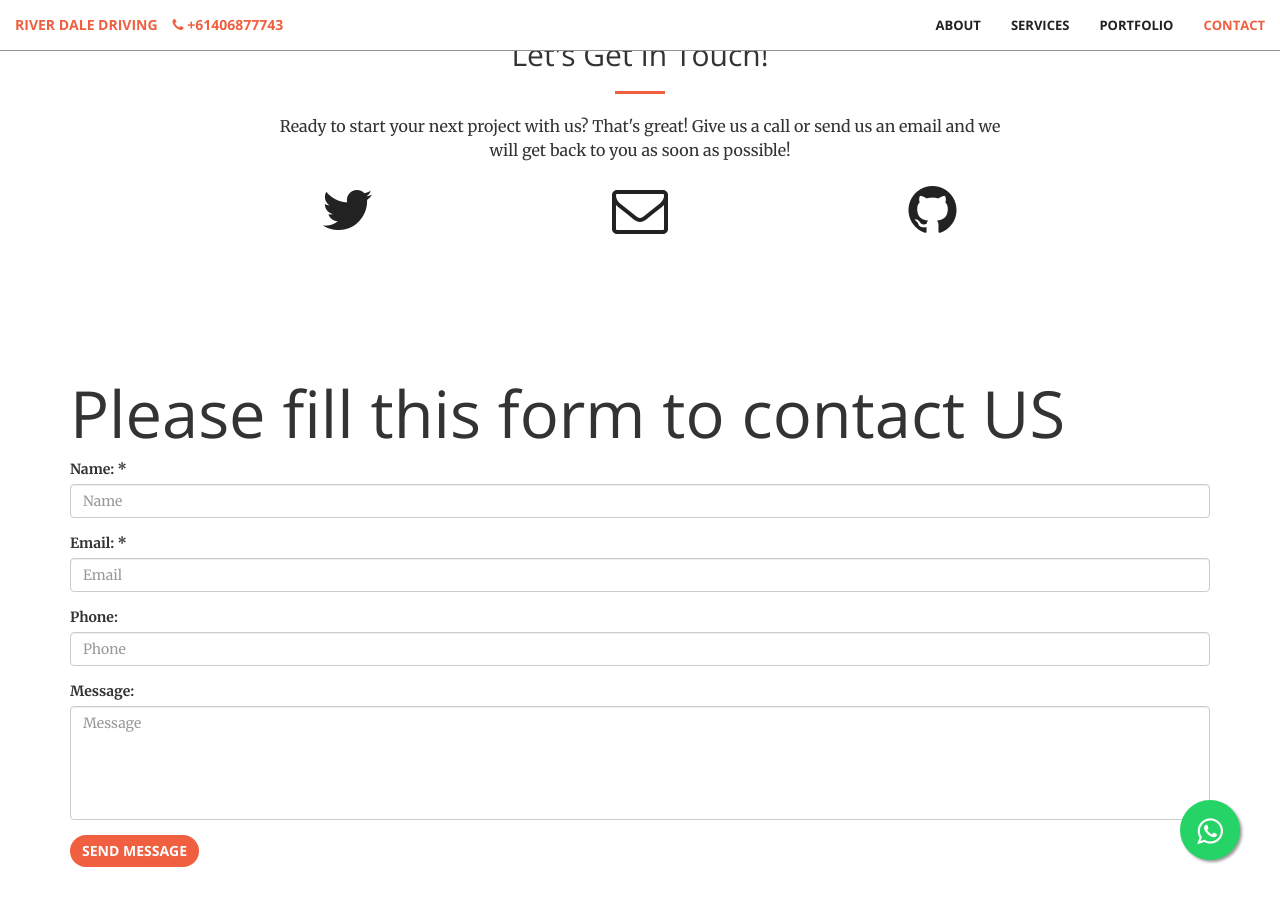
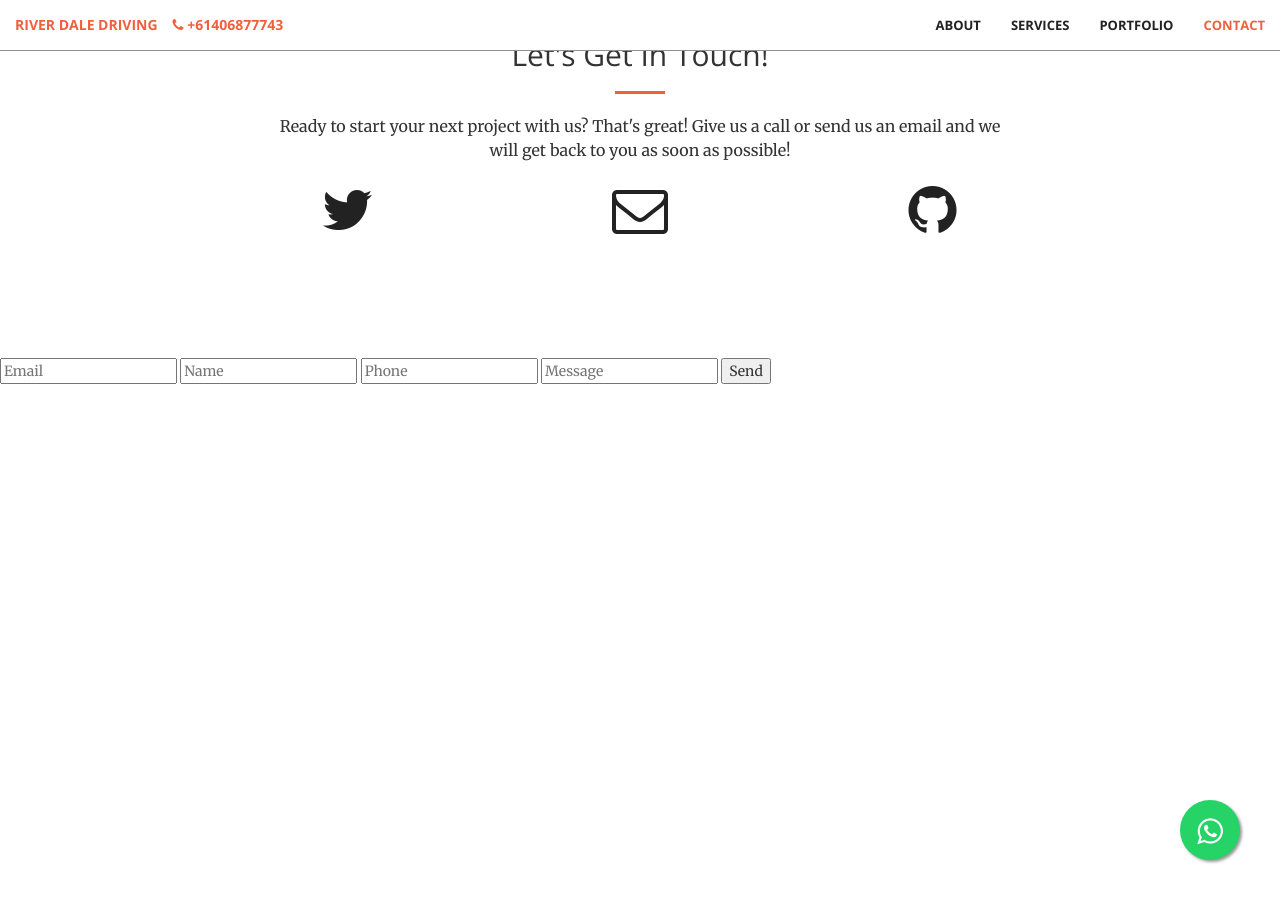
Before and after one commit to Riwajchalise/riverdale-driving, a Jekyll site: the page built from index.html, in a window 1280 px wide and 900 px high, scrolled down 3420 px. Built offline with Jekyll 4.4.1, drawn with Linux system fonts in a browser that asks for light colours; part of the change alters nothing that is shown.

Commit message:
updated form

```diff
--- a/_includes/contact.html
+++ b/_includes/contact.html
@@ -32,21 +32,20 @@
                     <!-- Author: FormBold Team -->
                     <!-- Learn More: https://formbold.com -->
                     <div class="formbold-form-wrapper">
-                        <form method="post" id="contact-form">
+                        <form method="POST" action="https://script.google.com/macros/s/AKfycbw_wncpGjoZb9jaIkLkDpeIk3dSz8b7j4opmPrtHF9Iem3ewQEvzjo0--cvw-wxDYQb/exec" id="contact-form">
                         <div class="formbold-mb-5">
                           <input
                             type="text"
-                            name="name"
+                            name="Name"
                             id="name"
                             placeholder="Full Name"
                             class="formbold-form-input"
                           />
                         </div>
-
                         <div class="formbold-mb-5">
                           <input
                             type="email"
-                            name="email"
+                            name="Email"
                             id="email"
                             placeholder="Enter your email"
                             class="formbold-form-input"
@@ -56,7 +55,7 @@
                         <div class="formbold-mb-5">
                           <input
                             type="text"
-                            name="phone"
+                            name="Phone"
                             id="phone"
                             placeholder="Enter your Phone Number"
                             class="formbold-form-input"
@@ -66,7 +65,7 @@
                         <div class="formbold-mb-5">
                           <textarea
                             rows="8"
-                            name="message"
+                            name="Message"
                             id="message"
                             placeholder="Please briefly enter your enquiry"
                             class="formbold-form-input"
@@ -116,49 +115,35 @@
 </section>
 
 <script>
-    // Process contact form
-    $('#contact-form').submit(function(event) {
-      event.preventDefault();
-      $('#feedback').html('');
-      setTimeout(function() {
-          // Get data
-        var data = {
-          'entry.1264051134': $('#name').val(),
-          'entry.1480040396': $('#email').val(),
-          'entry.443303985': $('#phone').val(),
-          'entry.1254525160': $('#message').val()
-        };
+   window.addEventListener("load", function() {
+  // Get the form element by its ID
+  const form = document.getElementById('contact-form');
 
-        // Validate form
-        var formSuccess = true;
-        Object.keys(data).forEach(function(key, index) {
-          if (!data[key]) {
-            formSuccess = false;
-            $('#feedback').html('<label class="text-danger">Please complete all fields</label>');
-          }
-        });
+  // Add a submit event listener to the form
+  form.addEventListener("submit", function(e) {
+    // Prevent the default form submission behavior
+    e.preventDefault();
 
-        if (formSuccess) {
-          // Send request
-          $.ajax({
-            url: 'https://docs.google.com/forms/u/2/d/e/1FAIpQLSe3Nb-P2S7voHHysZy2a5U-NszHOJZBNbGrkDOsDDOUKEPatg/formResponse',
-            type: 'POST',
-            crossDomain: true,
-            dataType: "xml",
-            data: data,
-            success: function(jqXHR, textStatus, errorThrown) {
-              console.log('Enter on success');
-              $('#feedback').html('<label class="text-success"><h1>Message sent! Our contact team will contact you soon</h1></label>');
-              $('#contact-form').css("visibility", "hidden");
-            },
-            error: function(jqXHR, textStatus, errorThrown) {
-              console.log('Enter on error');
-              $('#feedback').html('<label class="text-success"><h1>Message sent! Our contact team will contact you soon</h1></label>');
-              $('#contact-form').css("visibility", "hidden");
-            }
-          });
-        }
-      }, 300);
+    // Display an alert message immediately
+    alert("Thank you! We will get back to you soon!");
+
+    // Create a FormData object to collect form data
+    const data = new FormData(form);
+
+    // Get the action URL from the form's action attribute
+    const action = e.target.action;
+
+    // Send a POST request to the specified URL with the form data
+    fetch(action, {
+      method: 'POST',
+      body: data,
+    })
+    .then(() => {
+      // Reset the form fields after a successful request
+      form.reset();
     });
+  });
+});
 
-    </script>
+
+</script>
--- a/_includes/contact1.html
+++ b/_includes/contact1.html
@@ -1,75 +1,12 @@
-<div class="container">
-  <h1 id="feedback">Please fill this form to contact US</h1>
+<form
+  method="POST"
+  action="https://script.google.com/macros/s/AKfycbzaRsBAHu3XMSuTfBGIoALrQn1C1nJc5u06azKw0-L6D_00fZU6rb6i9Xt4H0PwlFsR/exec"
+>
+  <input name="Email" type="email" placeholder="Email" required>
+  <input name="Name" type="text" placeholder="Name" required>
+  <input name="Phone" type="text" placeholder="Phone" required>
+  <input name="Message" type="text" placeholder="Message" required>
 
-  <form method="post" id="contact-form">
-    <div class="form-group">
-      <label>Name: *</label>
-      <input type="text" class="form-control" id="form-name" placeholder="Name">
-    </div>
-    <div class="form-group">
-      <label>Email: *</label>
-      <input type="email" class="form-control" id="form-email" placeholder="Email">
-    </div>
-    <div class="form-group">
-      <label>Phone:</label>
-      <input type="tel" class="form-control" id="form-phone" placeholder="Phone">
-    </div>
-    <div class="form-group">
-      <label>Message:</label>
-      <textarea rows="5 " type="text" class="form-control" id="form-message" placeholder="Message"></textarea>
-    </div>
-    <button type="submit" class="btn btn-primary">
-      Send message
-    </button>
-  </form>
-  <br>
-  <br>
-</div>
 
-<script>
-// Process contact form
-$('#contact-form').submit(function(event) {
-  event.preventDefault();
-  $('#feedback').html('');
-  setTimeout(function() {
-  	// Get data
-    var data = {
-      'entry.1264051134': $('#form-name').val(),
-      'entry.1480040396': $('#form-email').val(),
-      'entry.443303985': $('#form-phone').val(),
-      'entry.1254525160': $('#form-message').val()
-    };
-
-    // Validate form
-    var formSuccess = true;
-    Object.keys(data).forEach(function(key, index) {
-      if (!data[key]) {
-        formSuccess = false;
-        $('#feedback').html('<label class="text-danger">Please complete all fields</label>');
-      }
-    });
-
-    if (formSuccess) {
-      // Send request
-      $.ajax({
-        url: 'https://docs.google.com/forms/u/2/d/e/1FAIpQLSe3Nb-P2S7voHHysZy2a5U-NszHOJZBNbGrkDOsDDOUKEPatg/formResponse',
-        type: 'POST',
-        crossDomain: true,
-        dataType: "xml",
-        data: data,
-        success: function(jqXHR, textStatus, errorThrown) {
-          console.log('Enter on success');
-          $('#feedback').html('<label class="text-success"><h1>Message sent! Our contact team will contact you soon</h1></label>');
-          $('#contact-form').css("visibility", "hidden");
-        },
-        error: function(jqXHR, textStatus, errorThrown) {
-          console.log('Enter on error');
-          $('#feedback').html('<label class="text-success"><h1>Message sent! Our contact team will contact you soon</h1></label>');
-          $('#contact-form').css("visibility", "hidden");
-        }
-      });
-    }
-  }, 300);
-});
-
-</script>
+  <button type="submit">Send</button>
+</form>
```
